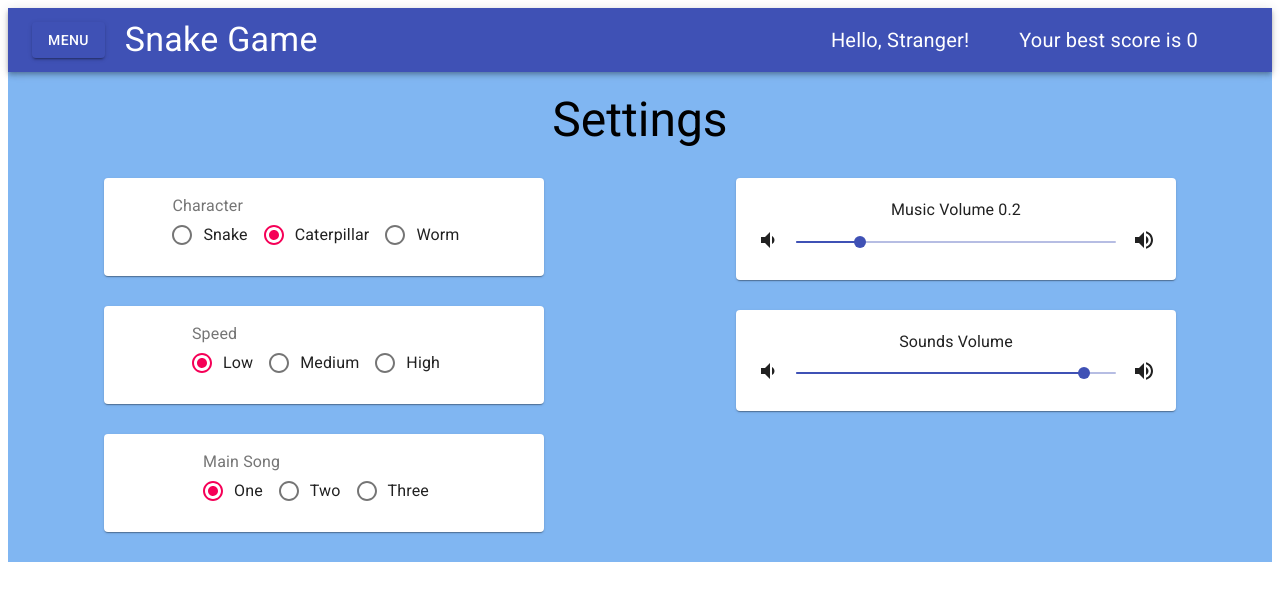
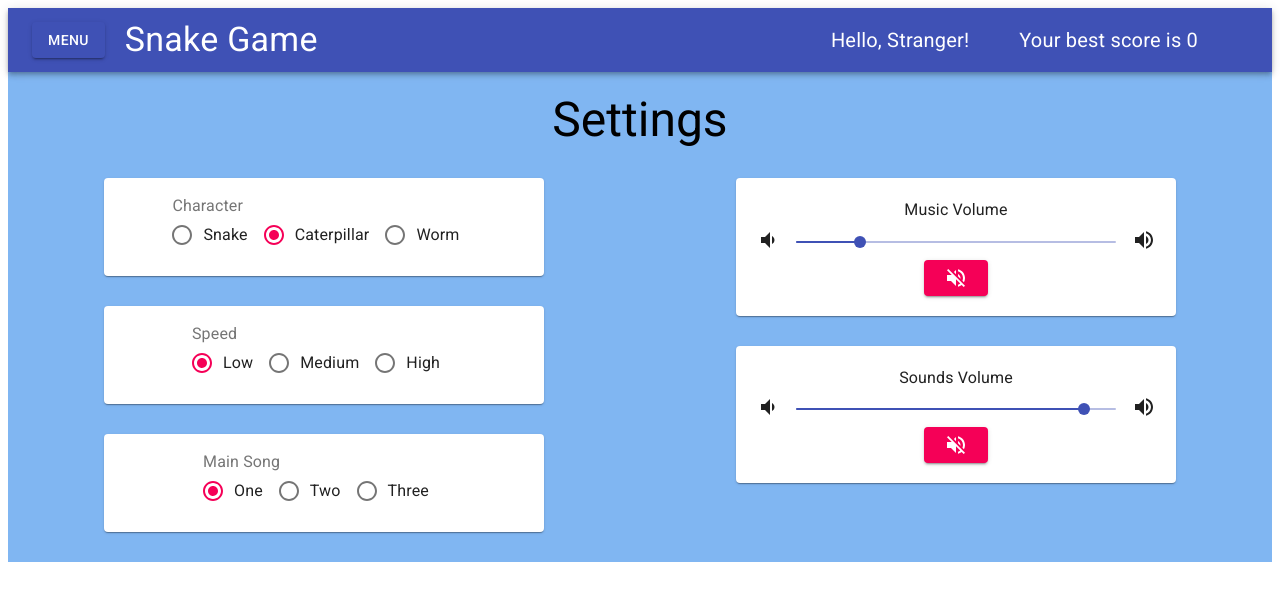
Before and after one commit to svetlana-tyshkevich/react-game, a React (Create React App) app: page /sets in a window 1280 px wide. Shown: the top 600 px of the page. Built offline with nearby package versions, Linux system fonts and the light colour scheme.

Commit message:
feat: add fullscreen

```diff
--- a/package.json
+++ b/package.json
@@ -9,6 +9,7 @@
     "@testing-library/react": "^11.2.5",
     "@testing-library/user-event": "^12.7.3",
     "clsx": "^1.1.1",
+    "fullscreen-react": "^1.0.4",
     "prop-types": "^15.7.2",
     "react": "^17.0.1",
     "react-dom": "^17.0.1",
--- a/src/App/App.jsx
+++ b/src/App/App.jsx
@@ -1,3 +1,4 @@
+/* eslint-disable no-debugger */
 /* eslint-disable import/no-unresolved */
 /* eslint-disable no-unused-vars */
 /* eslint-disable consistent-return */
@@ -49,8 +50,22 @@ export default class App extends Component {
     this.setState({ soundsVolume: value });
   };
 
+  // updateSounds = (value) => {
+  //   this.setState({ sounds: value });
+  // };
+
+  updateMusic = () => {
+    this.setState({ sounds: false });
+  };
+
   render() {
-    const { userName, soundsVolume, musicVolume } = this.state;
+    const {
+      userName,
+      soundsVolume,
+      musicVolume,
+      music,
+      sounds,
+    } = this.state;
     return (
       <div
         style={{
@@ -61,11 +76,7 @@ export default class App extends Component {
 
           <Route
             path="/"
-            render={() => (
-              <Main
-                soundsVolume={soundsVolume}
-              />
-            )}
+            render={() => <Main soundsVolume={soundsVolume} />}
             exact
           />
           <Route path="/stats" component={Statistics} exact />
@@ -77,6 +88,10 @@ export default class App extends Component {
                 updateMusicVolume={this.updateMusicVolume}
                 soundsVolume={soundsVolume}
                 updateSoundsVolume={this.updateSoundsVolume}
+                music={music}
+                sounds={sounds}
+                updateMusic={this.updateMusic}
+                updateSounds={this.updateSounds}
               />
             )}
             exact
--- a/src/components/Main.jsx
+++ b/src/components/Main.jsx
@@ -3,9 +3,13 @@
 import React, { Component } from 'react';
 import PropTypes from 'prop-types';
 
+import Button from '@material-ui/core/Button';
+import FullscreenIcon from '@material-ui/icons/Fullscreen';
+import Fullscreen from 'fullscreen-react';
 import GameField from './GameField.jsx';
 import Score from './Score.jsx';
 import GameButtons from './GameButtons.jsx';
+// import FullscreenExitIcon from '@material-ui/icons/FullscreenExit';
 
 import soundEating from '../assets/sounds/eating.mp3';
 import soundNewGame from '../assets/sounds/new-game.mp3';
@@ -22,6 +26,7 @@ export default class Main extends Component {
     userName: 'stranger',
     gameFieldText: '',
     pause: false,
+    isEnter: false,
   };
 
   componentDidMount() {
@@ -203,12 +208,17 @@ export default class Main extends Component {
     this.soundsAudio.volume = this.props.soundsVolume;
   };
 
+  setIsEnter = () => {
+    this.setState({ isEnter: true });
+  }
+
   render() {
     const {
-      snake, apple, score, gameFieldText, pause,
+      snake, apple, score, gameFieldText, pause, isEnter,
     } = this.state;
     return (
-      <div style={{ display: 'flex' }}>
+      <Fullscreen isEnter={true} onChange={this.setIsEnter}>
+        <div style={{ display: 'flex' }} id={'gameContainer'}>
           <GameButtons
             pause={pause}
             onClickPause={this.pauseGame}
@@ -221,7 +231,17 @@ export default class Main extends Component {
             snake={snake}
           />
           <Score score={score} />
+          <Button
+            variant="contained"
+            color="primary"
+            className={'flscreenButton'}
+            onclick={() => {
+              this.setIsEnter(true);
+            }}>
+            <FullscreenIcon />
+          </Button>
         </div>
+      </Fullscreen>
     );
   }
 }
--- a/src/components/Settings.jsx
+++ b/src/components/Settings.jsx
@@ -14,6 +14,8 @@ import Paper from '@material-ui/core/Paper';
 import Slider from '@material-ui/core/Slider';
 import VolumeDown from '@material-ui/icons/VolumeDown';
 import VolumeUp from '@material-ui/icons/VolumeUp';
+import Button from '@material-ui/core/Button';
+import VolumeOffIcon from '@material-ui/icons/VolumeOff';
 
 const styles = {
   container: {
@@ -51,6 +53,10 @@ class Settings extends Component {
       soundsVolume,
       updateMusicVolume,
       updateSoundsVolume,
+      //   music,
+      //   sounds,
+      updateMusic,
+    //   updateSounds,
     } = this.props;
 
     const musicVolumeChange = (event, newValue) => {
@@ -163,7 +169,7 @@ class Settings extends Component {
           <div>
             <Paper className={classes.setsBox}>
               <Typography id="musicVolume-slider" gutterBottom>
-                Music Volume {musicVolume}
+                Music Volume
               </Typography>
               <Grid container spacing={2}>
                 <Grid item>
@@ -180,6 +186,13 @@ class Settings extends Component {
                   <VolumeUp />
                 </Grid>
               </Grid>
+              <Button
+                variant="contained"
+                color="secondary"
+                // onClick={updateMusicVolume}
+                >
+                <VolumeOffIcon />
+              </Button>
             </Paper>
 
             <Paper className={classes.setsBox}>
@@ -201,6 +214,13 @@ class Settings extends Component {
                   <VolumeUp />
                 </Grid>
               </Grid>
+              <Button
+                variant="contained"
+                color="secondary"
+                // onClick={updateSoundsVolume(soundsVolume === 0 ? 0.5 : 0)}
+                >
+                <VolumeOffIcon />
+              </Button>
             </Paper>
           </div>
         </div>
@@ -216,6 +236,10 @@ Settings.propTypes = {
   soundsVolume: PropTypes.number,
   updateMusicVolume: PropTypes.func,
   updateSoundsVolume: PropTypes.func,
+  music: PropTypes.bool,
+  sounds: PropTypes.bool,
+  updateMusic: PropTypes.func,
+  updateSounds: PropTypes.func,
 };
 
 export default withStyles(styles)(Settings);
```
Also changed, not shown: 1 other file (tests, documents, lock files or other folders). Lines whose indentation alone changed are shown as unchanged.
